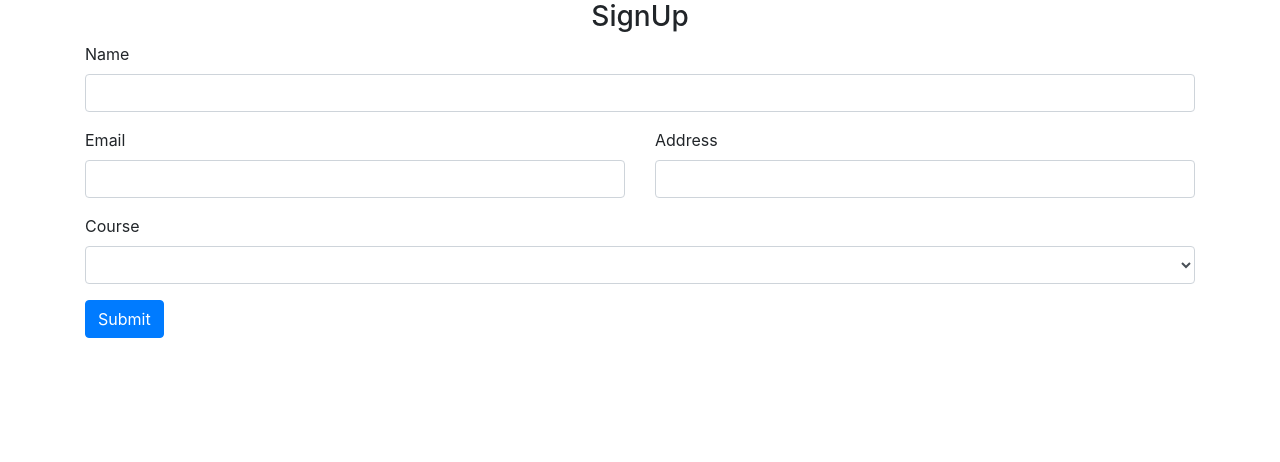
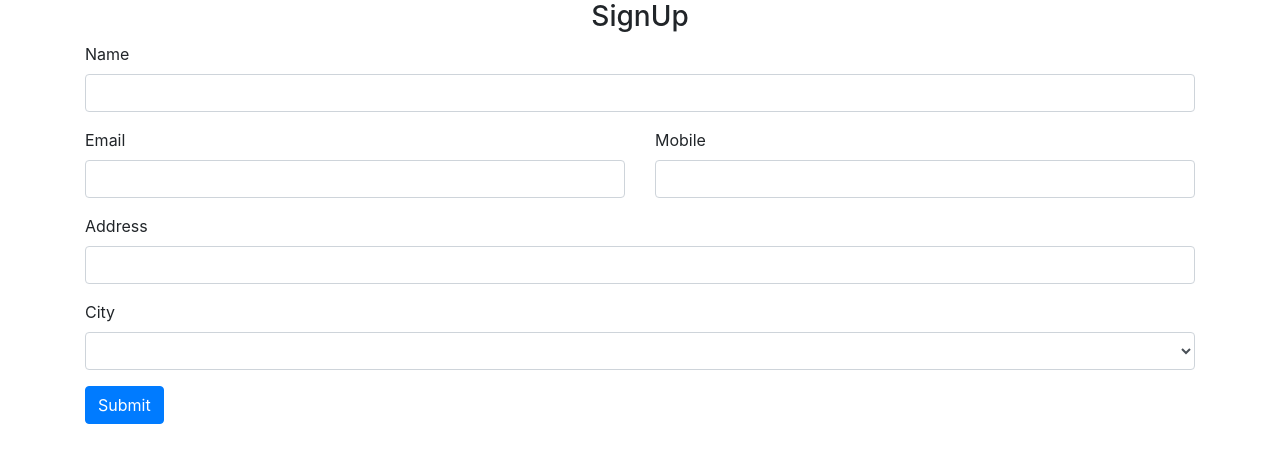
Before and after one commit to sonalirawat30/form, an Angular app: page / in a window 1280 px wide. Shown: the top 462 px of the page. Built offline with nearby package versions, Linux system fonts and the light colour scheme.

Commit message:
Form-Validation

```diff
--- a/src/app/app.component.html
+++ b/src/app/app.component.html
@@ -1 +1 @@
-<app-user-detail></app-user-detail>
+<app-form-validation></app-form-validation>
--- a/src/app/app.module.ts
+++ b/src/app/app.module.ts
@@ -6,12 +6,14 @@ import { AppComponent } from './app.component';
 import { FormsModule,ReactiveFormsModule } from '@angular/forms';
 import { UserFormComponent} from  './user-form/user-form.component';
 import { UserDetailComponent } from './user-detail/user-detail.component';
+import { FormValidationComponent } from './form-validation/form-validation.component';
 
 @NgModule({
   declarations: [
     AppComponent,
     UserFormComponent,
-    UserDetailComponent
+    UserDetailComponent,
+    FormValidationComponent
   ],
   imports: [
     BrowserModule,
--- a/src/app/data/data-form.ts
+++ b/src/app/data/data-form.ts
@@ -1,9 +1,7 @@
-
 export interface dataForm {
     name:string,
     email:string,
     address:string,
     course:string
 
-
 }
--- /dev/null
+++ b/src/app/form-validation/form-validation.component.html
@@ -0,0 +1,55 @@
+<div class="container">
+    <form name="form" #f="ngForm" novalidate>
+        <h3 style="text-align: center">SignUp</h3>
+        <div class="form-group">
+            <label for="name">Name</label>
+            <input type="text" class="form-control" [(ngModel)]="data.name" #name="ngModel"
+            [ngClass]="{ 'is-invalid':f.submitted && name.invalid }"  name="name" required>
+            <div class="invalid-feedback">
+                <p>Name is required</p>
+                </div>
+        </div>
+           <div class="row">
+               <div class="col-lg-6">
+                <div class="form-group">
+                    <label for="email">Email</label>
+                    <input type="email" class="form-control" [(ngModel)]="data.email" #email="ngModel"
+                    [ngClass]="{ 'is-invalid':f.submitted && email.invalid }"  name="email" required>
+                    <div class="invalid-feedback">
+                        <p>Email is required</p>
+            </div>
+        </div>
+               </div>
+           <div class="col-lg-6">
+            <div class="form-group">
+                <label for="mobile">Mobile</label>
+                <input type="number" class="form-control" [(ngModel)]="data.mobile" #mobile="ngModel"
+                [ngClass]="{ 'is-invalid':f.submitted && mobile.invalid }"  name="mobile" required>
+                <div class="invalid-feedback">
+                    <p>Mobile is required</p>
+        </div>
+    </div></div>
+           </div>
+           <div class="form-group">
+            <label for="address">Address</label>
+            <input type="address" class="form-control" [(ngModel)]="data.address" #address="ngModel"
+            [ngClass]="{ 'is-invalid':f.submitted && address.invalid }"  name="mobile" required>
+            <div class="invalid-feedback">
+                <p>Address is required</p>
+    </div></div>
+
+            <div class="form-group">
+                <label for="City">City</label>
+                <select class="form-control" [(ngModel)]="data.City" #City="ngModel"
+                [ngClass]="{ 'is-invalid':f.submitted && City.invalid }"  name="City" required>
+                <option></option>
+                <option>Delhi</option>
+                <option>Ghaziabad</option>
+                <option>Banglore</option>
+                <div class="invalid-feedback">
+                    <p>Required</p>
+        </div></select>
+    </div>
+        <button class="btn btn-primary" type="submit" (click)="onClick()">Submit</button>
+    </form>
+</div>
--- /dev/null
+++ b/src/app/form-validation/form-validation.component.ts
@@ -0,0 +1,17 @@
+import { Component, OnInit } from '@angular/core';
+
+@Component({
+  selector: 'app-form-validation',
+  templateUrl: './form-validation.component.html',
+  styleUrls: ['./form-validation.component.css']
+})
+export class FormValidationComponent implements OnInit {
+ public data:any={}
+  constructor() { }
+
+  ngOnInit(): void {
+  }
+    public onClick():void{
+       console.log(this.data);
+     }
+  }
--- a/src/app/user-detail/user-detail.component.html
+++ b/src/app/user-detail/user-detail.component.html
@@ -3,30 +3,31 @@
         <h3 style="text-align: center">SignUp</h3>
         <div class="form-group">
             <label for="name">Name</label>
-            <input type="text" class="form-control" id="name" name="name" [(ngModel)]="dataForm.name"  [ngModelOptions]="{standalone: true}" required>
+            <input type="text" class="form-control" name="name" [(ngModel)]="dataForm.name" #name="ngModel" required>
         </div>
         <div class="row">
             <div class="col-lg-6">
         <div class="form-group">
             <label for="email">Email</label>
-            <input type="email" class="form-control" id="email" name="email"  [(ngModel)]="dataForm.email"  [ngModelOptions]="{standalone: true}" required>
+            <input type="email" class="form-control" id="email" name="email"  [(ngModel)]="dataForm.email" #email="ngModel" required>
+            </div>
         </div>
-            </div>
         <div class="col-lg-6">
             <div class="form-group">
                 <label for="address">Address</label>
-                <input type="text" class="form-control" id="address" name="address " [(ngModel)]="dataForm.address"  [ngModelOptions]="{standalone: true}" required>
+                <input type="text" class="form-control" id="address" name="address " [(ngModel)]="dataForm.address" #address="ngModel" required>
+                </div>
             </div>
-        </div></div>
+        </div>
         <div class="form-group">
             <label for="course">Course</label>
-            <select class="form-control" id="course" [(ngModel)]="dataForm.course"  [ngModelOptions]="{standalone: true}" minlength="1" >
+            <select class="form-control" id="course" [(ngModel)]="dataForm.course" #course="ngModel" required>
                 <option></option>
                 <option>HTML</option>
                 <option>CSS</option>
                 <option>JQuery</option>
             </select>
-        </div>
+            </div>
         <button class="btn btn-primary" type="submit" (click)="onClick()">Submit</button>
     </form>
 </div>
--- a/src/app/user-detail/user-detail.component.ts
+++ b/src/app/user-detail/user-detail.component.ts
@@ -13,7 +13,6 @@ export class UserDetailComponent implements OnInit {
     address:'',
     course:''
   };
-
   constructor() { }
 
   ngOnInit(): void {
```
Also changed, not shown: src/app/form-validation/form-validation.component.css (added), 1 other file (tests, documents, lock files or other folders).
